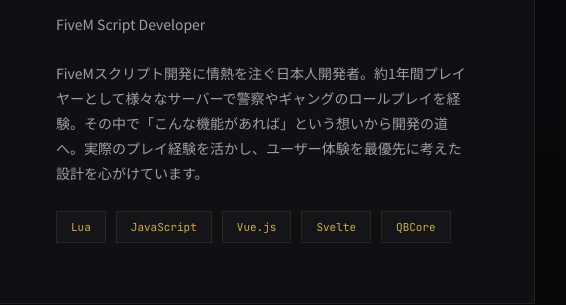
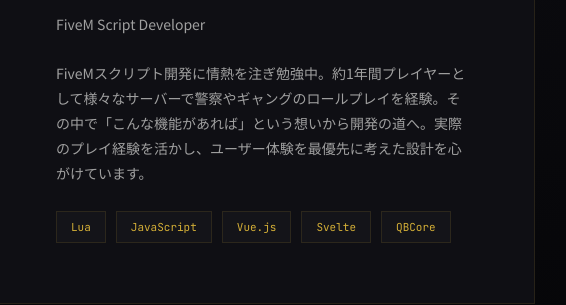
Before and after one commit to Rui0810/knr-scripts-store, a plain HTML site: page index.html in a window 1280 px wide. Shown: the part 6526-6831 px from the top of the page, 505-1071 px from the left. Drawn offline with nearby package versions, Linux system fonts and the light colour scheme.

Commit message:
Update index.html

```diff
--- a/index.html
+++ b/index.html
@@ -145,7 +145,7 @@
     name: "神薙るい",
     nameEn: "Kannagi Rui",
     title: "FiveM Script Developer",
-    bio: "FiveMスクリプト開発に情熱を注ぐ日本人開発者。約1年間プレイヤーとして様々なサーバーで警察やギャングのロールプレイを経験。その中で「こんな機能があれば」という想いから開発の道へ。実際のプレイ経験を活かし、ユーザー体験を最優先に考えた設計を心がけています。",
+    bio: "FiveMスクリプト開発に情熱を注ぎ勉強中。約1年間プレイヤーとして様々なサーバーで警察やギャングのロールプレイを経験。その中で「こんな機能があれば」という想いから開発の道へ。実際のプレイ経験を活かし、ユーザー体験を最優先に考えた設計を心がけています。",
     skills: ["Lua", "JavaScript", "Vue.js", "Svelte", "QBCore"],
     avatar: "https://i.imgur.com/DXKe5Kf.jpeg",
     socialLinks: {
```
